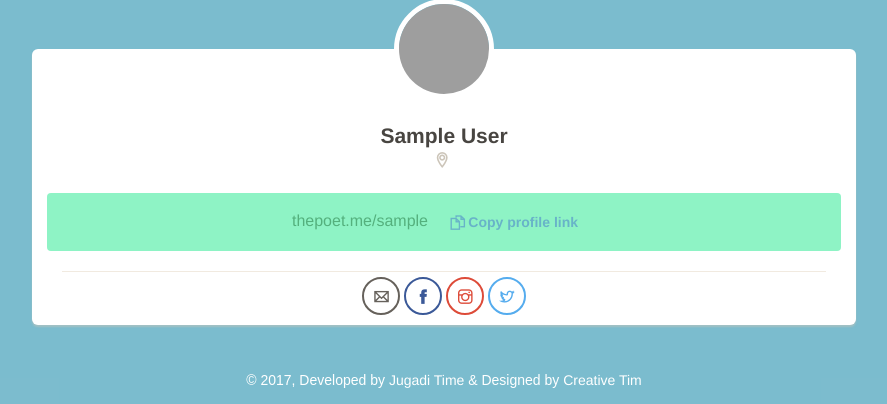
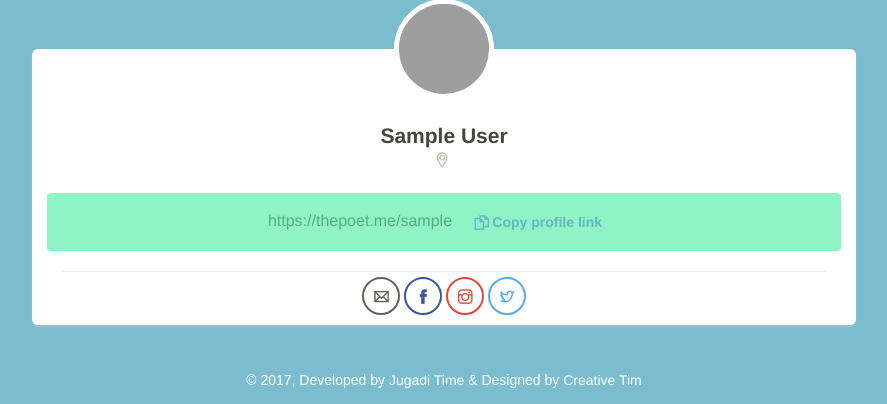
Before and after one commit to iamjagjeetubhi/thepoetdotme, a Django app: page /accounts/profile/ in a window 1280 px wide. Shown: the part 131-535 px from the top of the page, without its empty margins (196-1083 px from the left). Run offline with Django 3.2, Linux system fonts and the light colour scheme; the visitor is signed in with stand-in values (Sample User, id 1); some libraries are stand-ins or nearby versions; some web fonts are replaced; grey boxes are pictures that could not be loaded.

Commit message:
copy profile link edited

```diff
--- a/templates/accounts/1view_profile.html
+++ b/templates/accounts/1view_profile.html
@@ -118,7 +118,7 @@ Setting
 
 
 </h4>
-<div  class="alert alert-success" id="copy"> <p>thepoet.me/{{ request.user }}
+<div  class="alert alert-success" id="copy"> <p>https://thepoet.me/{{ request.user }}
 
 
 <button type="button" id="copydiv" class="btn btn-info btn-simple btn-rotate" data-clipboard-action="copy" data-clipboard-target="#copy">
```
